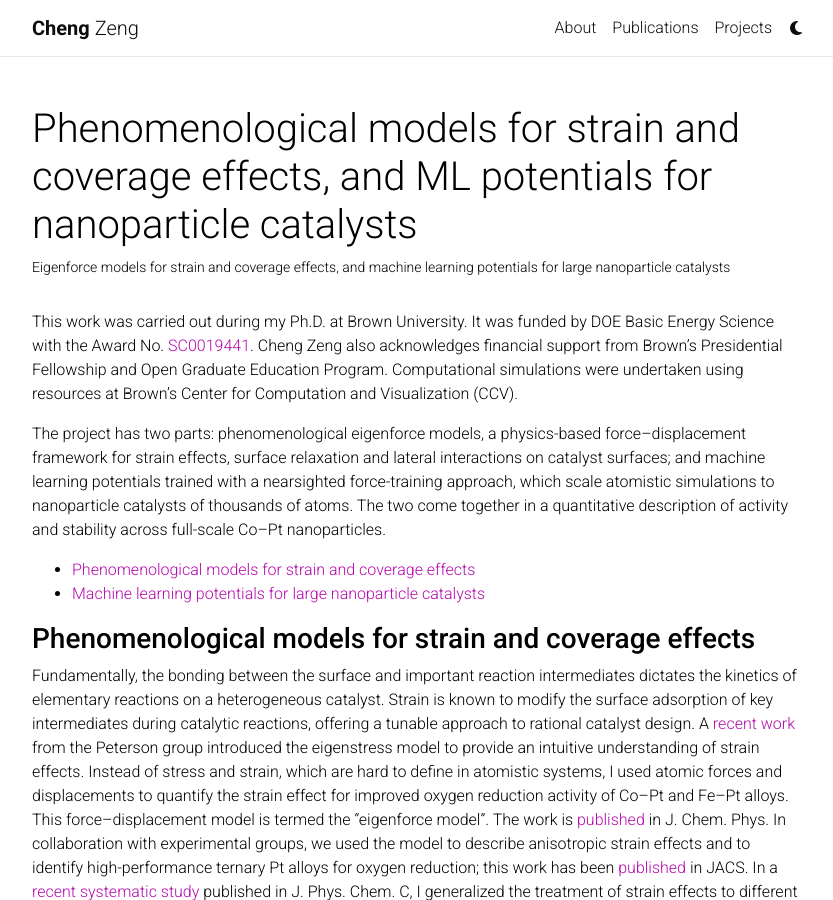
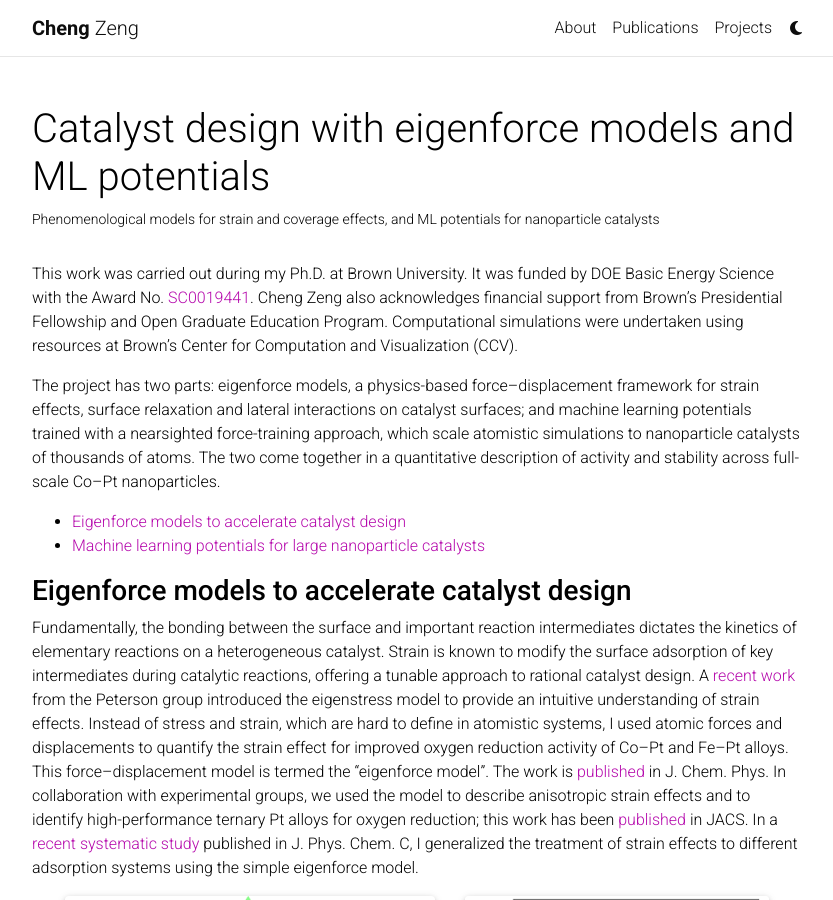
Before and after one commit to cengc13/website, a Jekyll site: the page built from _projects/catalyst-design.md, in a window 1280 px wide and 900 px high. Shown: the whole window, without its empty margins (223-1056 px from the left). Built offline with Jekyll 4.4.1, drawn with Linux system fonts in a browser that asks for light colours; comment, search, counter and statistics services are not loaded; a style sheet for code colours, icons or effects is not loaded.

Commit message:
restore catalyst design title and use phenomenological wording in subtitle
Co-Authored-By: Claude Opus 5.5 <noreply@anthropic.com>

```diff
--- a/_projects/catalyst-design.md
+++ b/_projects/catalyst-design.md
@@ -1,7 +1,7 @@
 ---
 layout: page
-title: Phenomenological models for strain and coverage effects, and ML potentials for nanoparticle catalysts
-description: Eigenforce models for strain and coverage effects, and machine learning potentials for large nanoparticle catalysts
+title: Catalyst design with eigenforce models and ML potentials
+description: Phenomenological models for strain and coverage effects, and ML potentials for nanoparticle catalysts
 img: assets/img/projects/catalyst-design/catalyst-design-thumbnail.png
 importance: 3
 category: Research
@@ -10,12 +10,12 @@ period: Ph.D. · Brown University
 
 This work was carried out during my Ph.D. at Brown University. It was funded by DOE Basic Energy Science with the Award No. <a href='https://pamspublic.science.energy.gov/WebPAMSExternal/Interface/Common/ViewPublicAbstract.aspx?rv=ea42433a-4522-453d-8d7e-5379ff745b47&rtc=24&PRoleId=10'>SC0019441</a>. Cheng Zeng also acknowledges financial support from Brown's Presidential Fellowship and Open Graduate Education Program. Computational simulations were undertaken using resources at Brown's Center for Computation and Visualization (CCV).
 
-The project has two parts: phenomenological eigenforce models, a physics-based force--displacement framework for strain effects, surface relaxation and lateral interactions on catalyst surfaces; and machine learning potentials trained with a nearsighted force-training approach, which scale atomistic simulations to nanoparticle catalysts of thousands of atoms. The two come together in a quantitative description of activity and stability across full-scale Co--Pt nanoparticles.
+The project has two parts: eigenforce models, a physics-based force--displacement framework for strain effects, surface relaxation and lateral interactions on catalyst surfaces; and machine learning potentials trained with a nearsighted force-training approach, which scale atomistic simulations to nanoparticle catalysts of thousands of atoms. The two come together in a quantitative description of activity and stability across full-scale Co--Pt nanoparticles.
 
-- [Phenomenological models for strain and coverage effects](#phenomenological-models-for-strain-and-coverage-effects)
+- [Eigenforce models to accelerate catalyst design](#eigenforce-models-to-accelerate-catalyst-design)
 - [Machine learning potentials for large nanoparticle catalysts](#machine-learning-potentials-for-large-nanoparticle-catalysts)
 
-### **Phenomenological models for strain and coverage effects**
+### **Eigenforce models to accelerate catalyst design**
 
 Fundamentally, the bonding between the surface and important reaction intermediates dictates the kinetics of elementary reactions on a heterogeneous catalyst.
 Strain is known to modify the surface adsorption of key intermediates during catalytic reactions, offering a tunable approach to rational catalyst design.
```
